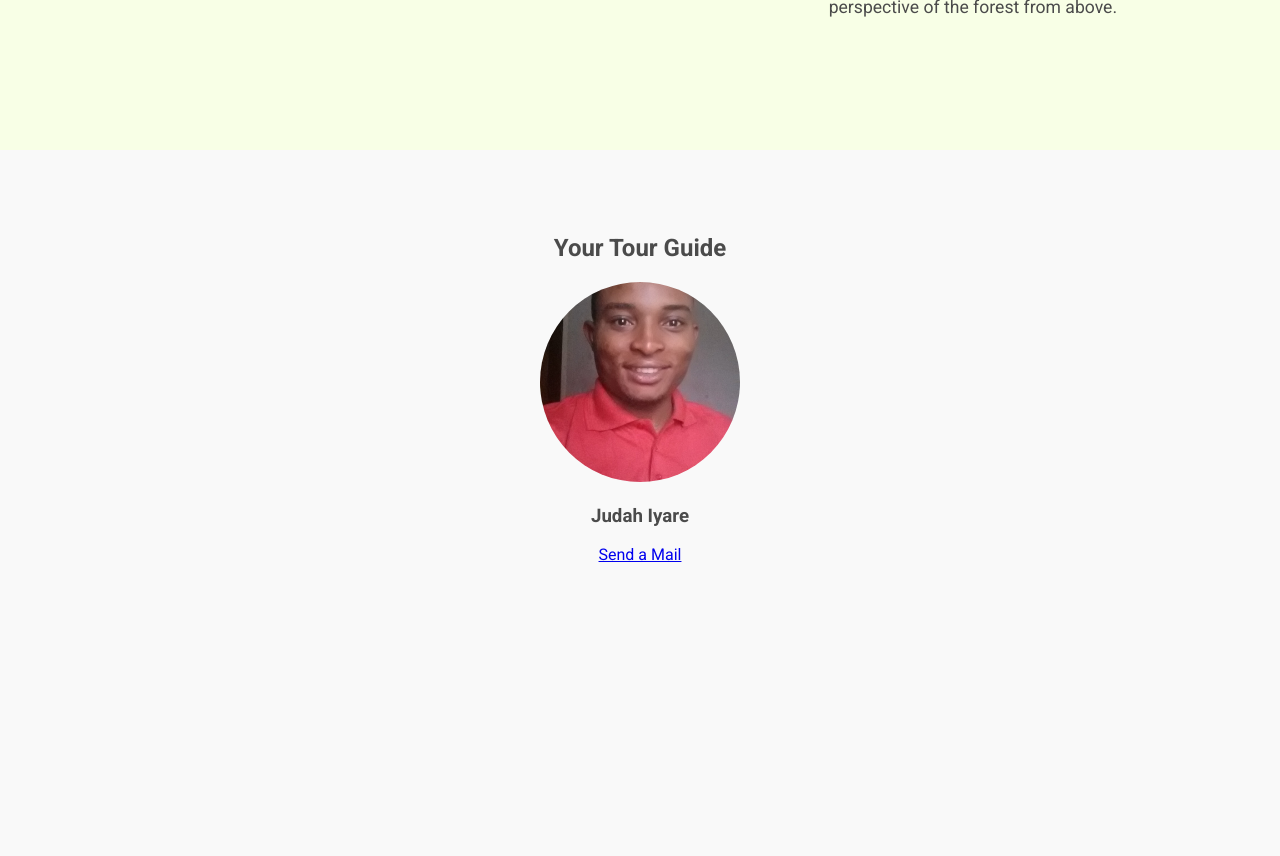
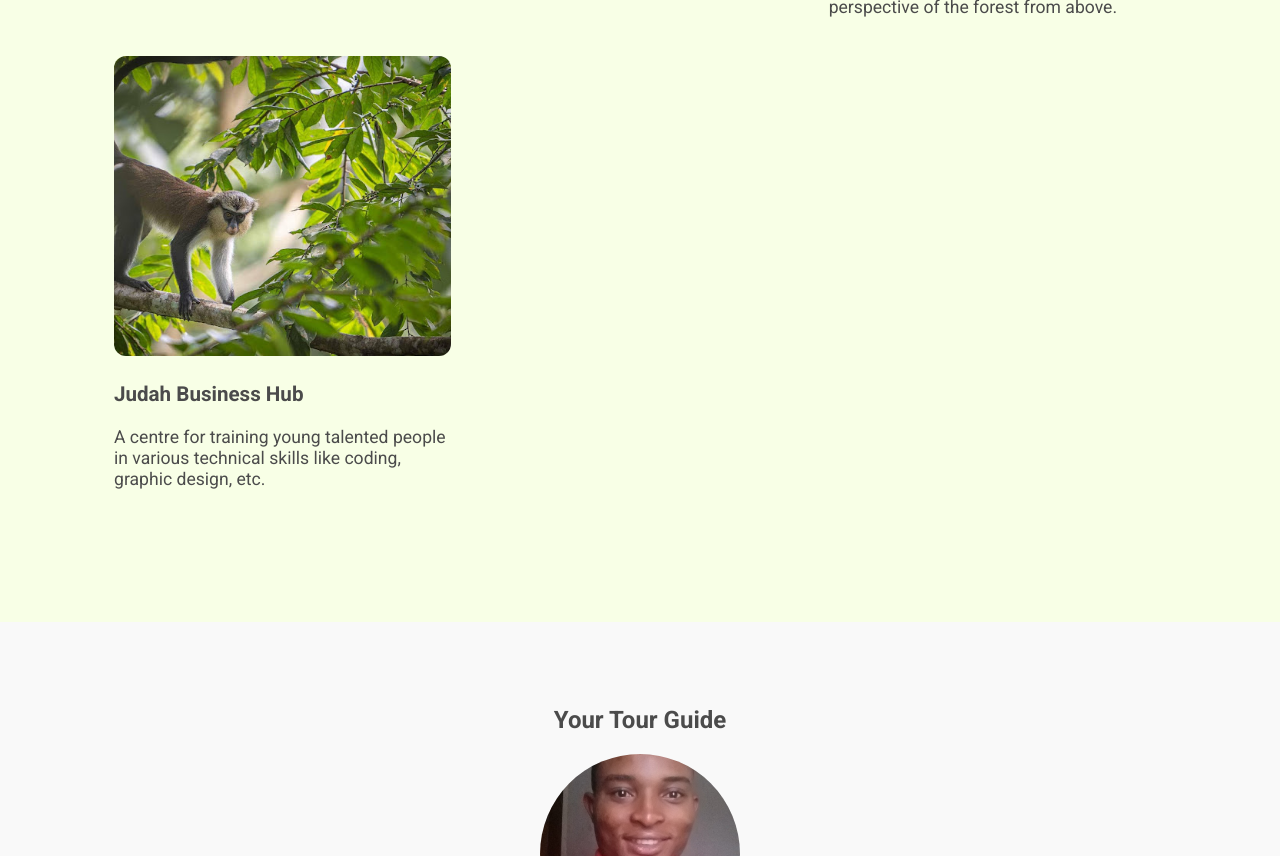
Before and after one commit to Iyare/hometown, a plain HTML site: page index.html in a window 1280 px wide. Shown: the part 2153-3009 px from the top of the page. Before the commit the page ends 2781 px from the top, so only its background shows below. Drawn offline with Linux system fonts and the light colour scheme.

Commit message:
add new locations for visitors [Issue 01]

```diff
--- a/index.html
+++ b/index.html
@@ -88,6 +88,16 @@
                         watching, hiking, and guided tours through the lush forest. The park also features a canopy
                         walkway that offers a unique perspective of the forest from above.</p>
                 </div>
+                                <div>
+
+                    <div class="image">
+                        <img src="/assets/benin-5.jpg" alt="">
+                    </div>
+                    <h3>Judah Business Hub</h3>
+                    <p>A centre for training young talented people in various technical skills like coding, graphic design, etc.</p>
+                </div>
+
+
             </div>
         </section>
         <section id="contact">
```
